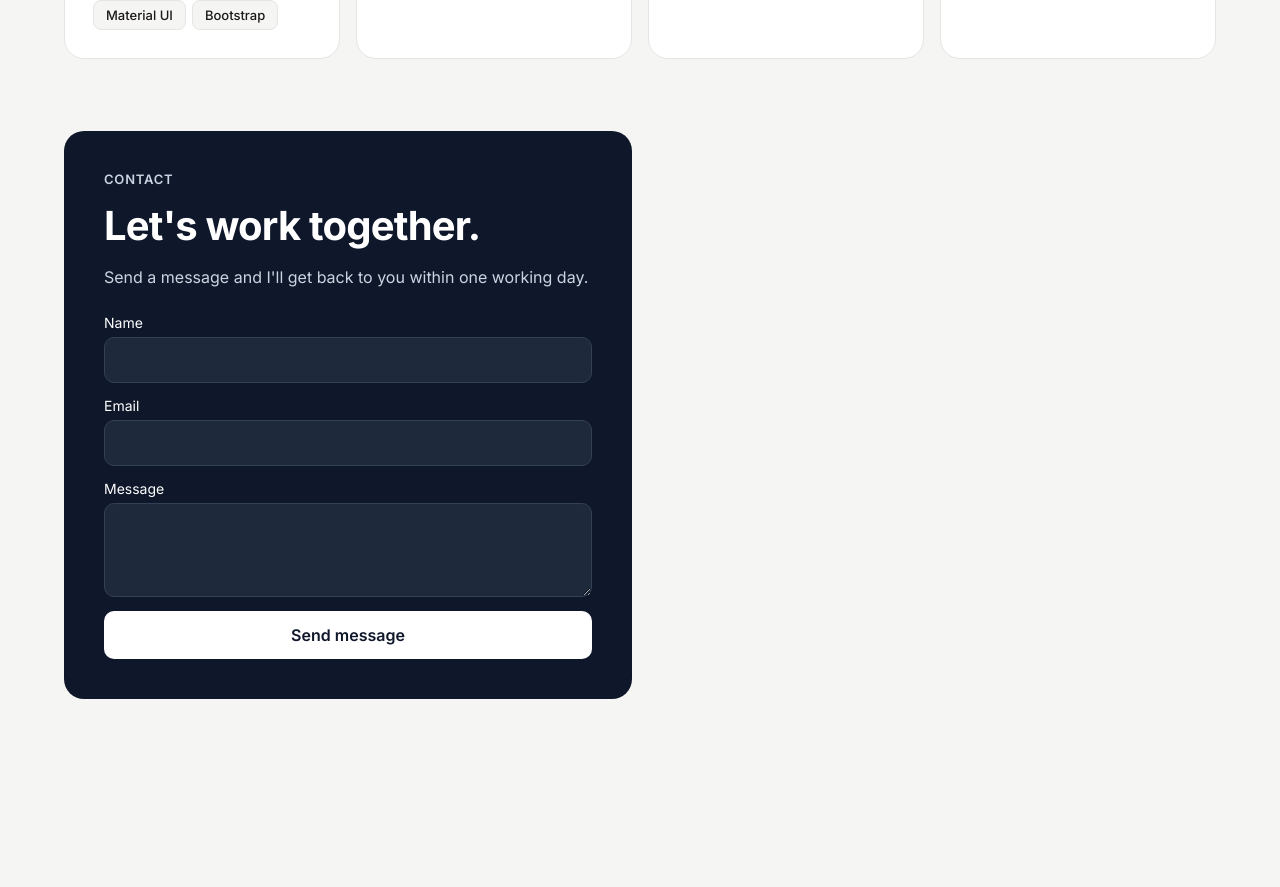
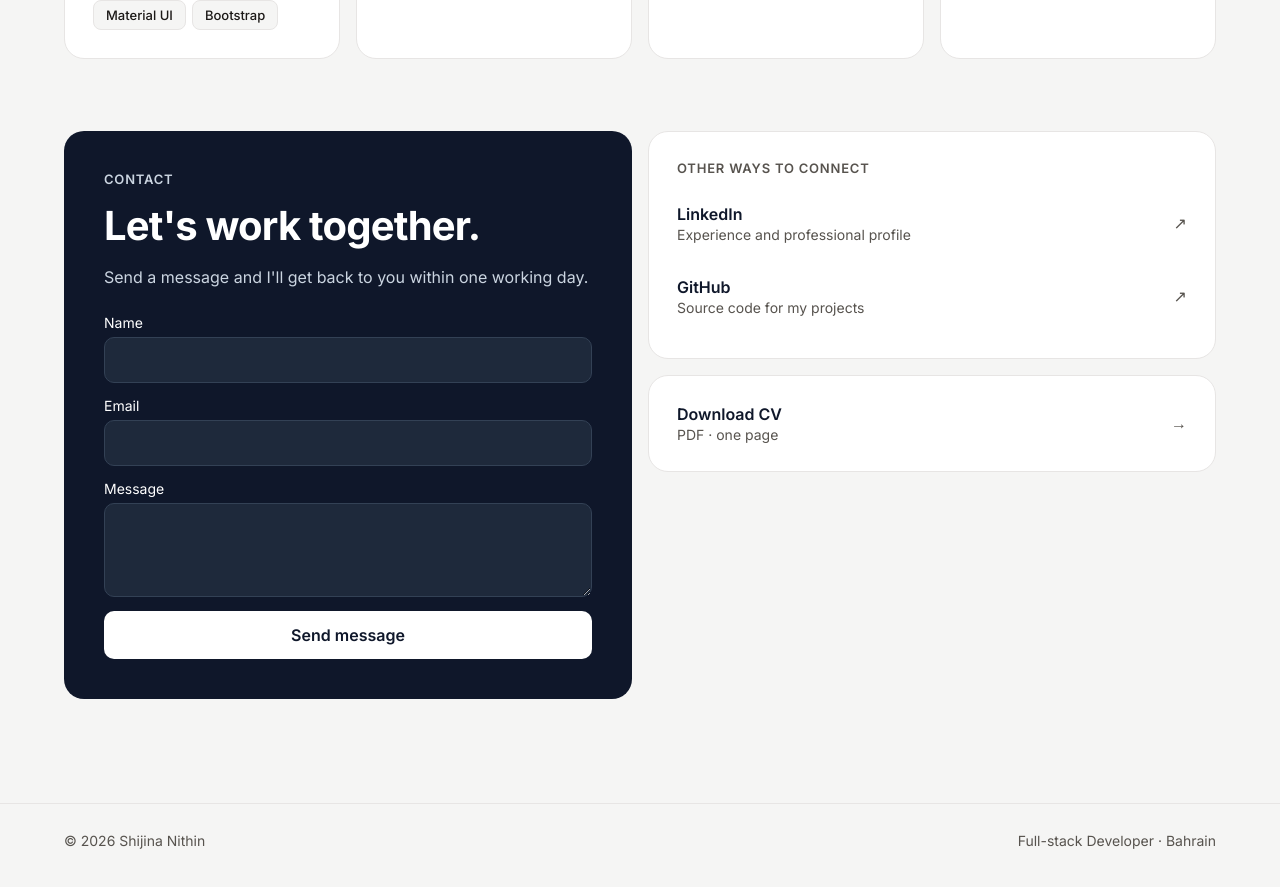
Before and after one commit to shijinanithin/portfolio, a Next.js app: page / in a window 1280 px wide. Shown: the part 2660-3547 px from the top of the page. Before the commit the page ends 3391 px from the top, so only its background shows below. Built offline with nearby package versions, Linux system fonts and the light colour scheme.

Commit message:
Add connect cards, CV link and footer

```diff
--- a/app/components/Contact.module.css
+++ b/app/components/Contact.module.css
@@ -108,6 +108,87 @@
     display: none;
 }
 
+.side {
+    display: flex;
+    flex-direction: column;
+    gap: 16px;
+}
+
+.card {
+    background: var(--card);
+    border: 1px solid var(--border);
+    border-radius: 20px;
+    padding: 28px;
+    display: flex;
+    flex-direction: column;
+    gap: 6px;
+    color: var(--text);
+    text-decoration: none;
+}
+
+.cardLabel {
+    margin: 0 0 8px;
+    font-size: 13px;
+    font-weight: 600;
+    letter-spacing: 0.06em;
+    text-transform: uppercase;
+    color: var(--muted);
+}
+
+.row {
+    display: flex;
+    align-items: center;
+    gap: 16px;
+    padding: 14px 12px;
+    margin: 0 -12px;
+    border-radius: 12px;
+    text-decoration: none;
+    transition: background-color 0.2s;
+}
+
+.row:hover {
+    background: var(--bg);
+}
+
+.rowText {
+    flex: 1;
+    display: flex;
+    flex-direction: column;
+    gap: 2px;
+}
+
+.rowTitle {
+    font-size: 16px;
+    font-weight: 600;
+    color: var(--heading);
+}
+
+.rowNote {
+    font-size: 14px;
+    color: var(--muted);
+}
+
+.arrow {
+    color: var(--muted);
+    transition: transform 0.25s;
+}
+
+.row:hover .arrow,
+.cvCard:hover .arrow {
+    transform: translate(3px, -3px);
+}
+
+.cvCard {
+    flex-direction: row;
+    align-items: center;
+    gap: 16px;
+    transition: border-color 0.2s;
+}
+
+.cvCard:hover {
+    border-color: var(--border-strong);
+}
+
 @media (max-width: 900px) {
     .section {
         grid-template-columns: 1fr;
--- a/app/components/Contact.tsx
+++ b/app/components/Contact.tsx
@@ -4,7 +4,18 @@ import { useState, type FormEvent } from "react";
 import styles from "./Contact.module.css";
 
 type Status = "idle" | "sending" | "success" | "error";
-
+const links = [
+  {
+    label: "LinkedIn",
+    note: "Experience and professional profile",
+    href: "https://www.linkedin.com/in/shijinanithin",
+  },
+  {
+    label: "GitHub",
+    note: "Source code for my projects",
+    href: "https://github.com/shijinanithin",
+  },
+];
 export default function Contact() {
   const [status, setStatus] = useState<Status>("idle");
 
@@ -98,6 +109,42 @@ export default function Contact() {
           )}
         </form>
       </div>
+      <div className={styles.side}>
+        <div className={styles.card}>
+          <p className={styles.cardLabel}>Other ways to connect</p>
+          {links.map((link) => (
+            <a
+              key={link.label}
+              href={link.href}
+              target="_blank"
+              rel="noopener noreferrer"
+              className={styles.row}
+            >
+              <span className={styles.rowText}>
+                <span className={styles.rowTitle}>{link.label}</span>
+                <span className={styles.rowNote}>{link.note}</span>
+              </span>
+              <span className={styles.arrow} aria-hidden="true">
+                ↗
+              </span>
+            </a>
+          ))}
+        </div>
+
+        <a
+          href="/cv.pdf"
+          download
+          className={`${styles.card} ${styles.cvCard}`}
+        >
+          <span className={styles.rowText}>
+            <span className={styles.rowTitle}>Download CV</span>
+            <span className={styles.rowNote}>PDF · one page</span>
+          </span>
+          <span className={styles.arrow} aria-hidden="true">
+            →
+          </span>
+        </a>
+      </div>
     </section>
   );
 }
--- /dev/null
+++ b/app/components/Footer.module.css
@@ -0,0 +1,16 @@
+.footer {
+    margin-top: 72px;
+    border-top: 1px solid var(--border);
+}
+
+.inner {
+    max-width: 1200px;
+    margin: 0 auto;
+    padding: 28px 24px 40px;
+    display: flex;
+    flex-wrap: wrap;
+    justify-content: space-between;
+    gap: 12px;
+    font-size: 14px;
+    color: var(--muted);
+}
--- /dev/null
+++ b/app/components/Footer.tsx
@@ -0,0 +1,12 @@
+import styles from "./Footer.module.css";
+
+export default function Footer() {
+  return (
+    <footer className={styles.footer}>
+      <div className={styles.inner}>
+        <span>© 2026 Shijina Nithin</span>
+        <span>Full-stack Developer · Bahrain</span>
+      </div>
+    </footer>
+  );
+}
--- a/app/layout.tsx
+++ b/app/layout.tsx
@@ -2,6 +2,7 @@ import type { Metadata } from "next";
 import { Inter } from "next/font/google";
 import "./globals.css";
 import Header from "./components/Header";
+import Footer from "./components/Footer";
 
 const inter = Inter({ subsets: ["latin"] });
 
@@ -19,6 +20,7 @@ export default function RootLayout({
       <body className={inter.className}>
         <Header />
         {children}
+        <Footer />
       </body>
     </html>
   );
```
